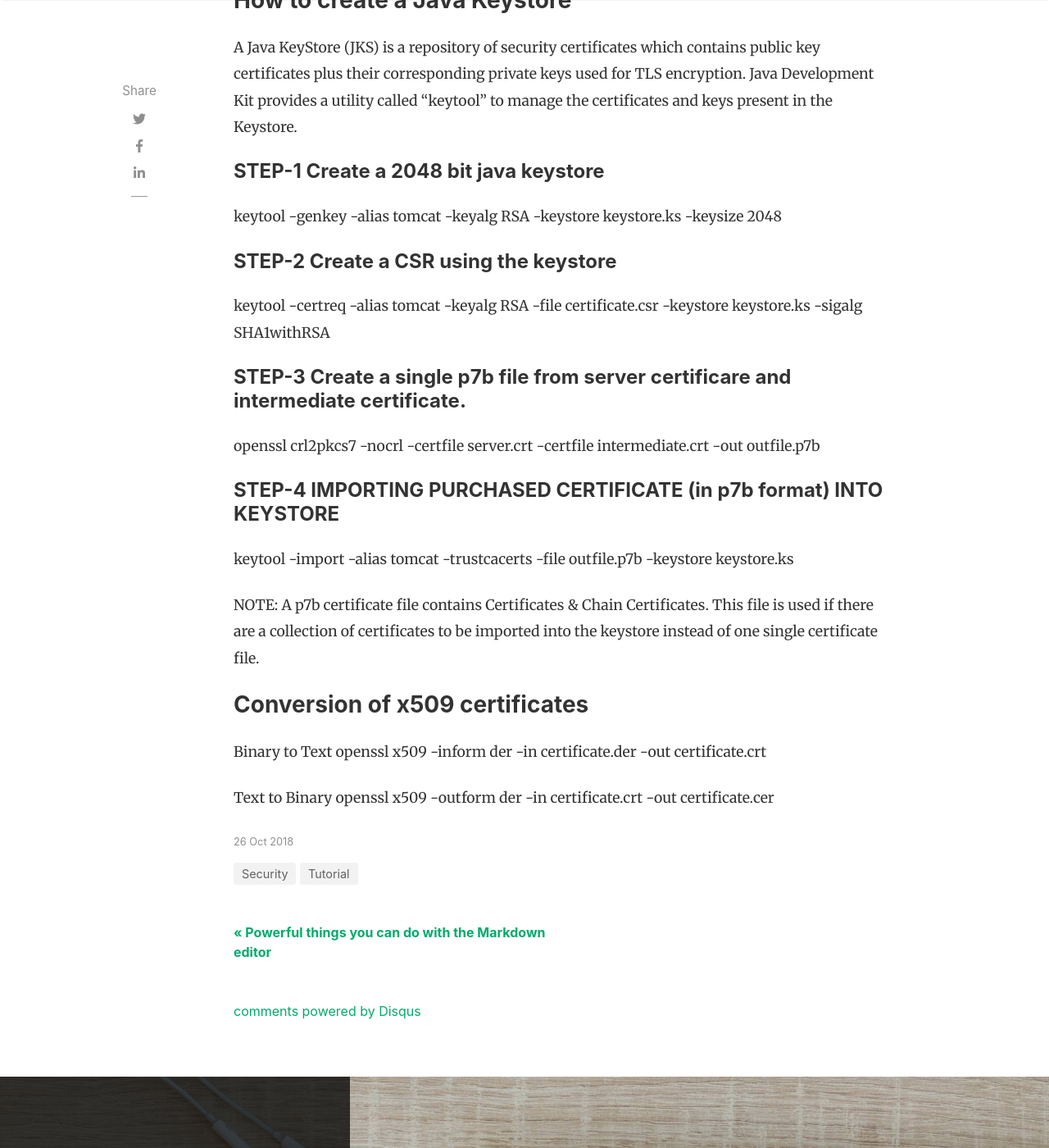
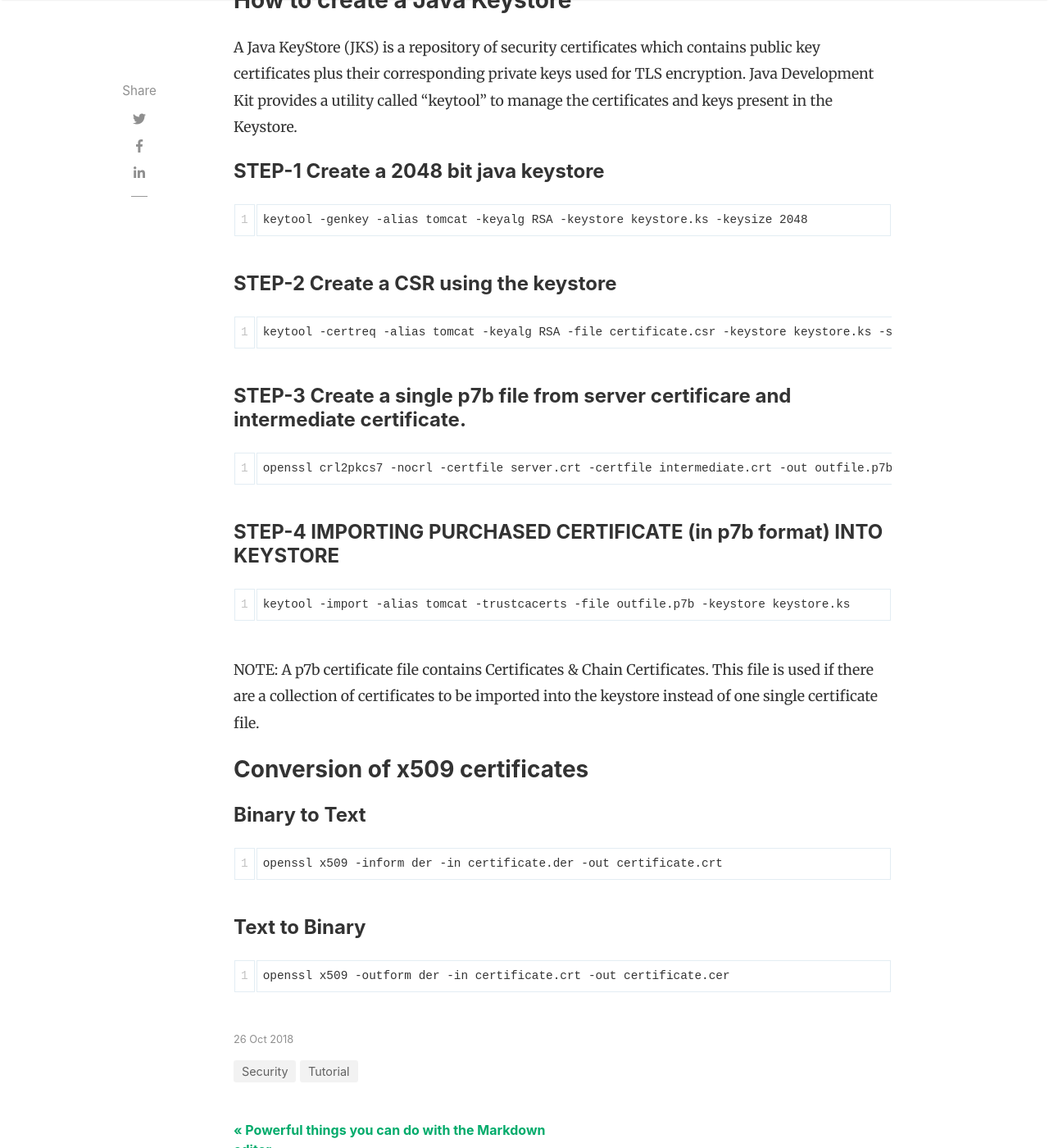
Before and after one commit to pratyush1806/pratyush1806.github.io, a Jekyll site: the page built from _posts/2018-10-26-ssl-certificates.md, in a window 1280 px wide and 1400 px high, scrolled down 1727 px. Shown: the whole window at 82% size. Built offline with Jekyll 4.4.1, drawn with Linux system fonts in a browser that asks for light colours; nearby versions of some CDN libraries; comment, search, counter and statistics services are not loaded.

Commit message:
updated ssl-article

````diff
--- a/_posts/2018-10-26-ssl-certificates.md
+++ b/_posts/2018-10-26-ssl-certificates.md
@@ -33,23 +33,35 @@ TLS v1.3 is considered to be most secure.
 A Java KeyStore (JKS) is a repository of security certificates which contains public key certificates plus their corresponding private keys used for TLS encryption. Java Development Kit provides a utility called "keytool" to manage the certificates and keys present in the Keystore.
 
 #### STEP-1 Create a 2048 bit java keystore
+```
 keytool -genkey -alias tomcat -keyalg RSA -keystore keystore.ks -keysize 2048
+```
 
 #### STEP-2 Create a CSR using the keystore
+```
 keytool -certreq -alias tomcat -keyalg RSA -file certificate.csr -keystore keystore.ks -sigalg SHA1withRSA
+```
 
 #### STEP-3 Create a single p7b file from server certificare and intermediate certificate.
+```
 openssl crl2pkcs7 -nocrl -certfile server.crt -certfile intermediate.crt -out outfile.p7b
+```
 
 #### STEP-4 IMPORTING PURCHASED CERTIFICATE (in p7b format) INTO KEYSTORE
+```
 keytool -import -alias tomcat -trustcacerts -file outfile.p7b -keystore keystore.ks
+```
 
 NOTE: A p7b certificate file contains Certificates & Chain Certificates.
 This file is used if there are a collection of certificates to be imported into the keystore instead of one single certificate file.
 
 ### Conversion of x509 certificates
-Binary to Text
+#### Binary to Text
+```
 openssl x509 -inform der -in certificate.der -out certificate.crt
+```
 
-Text to Binary
+#### Text to Binary
+```
 openssl x509 -outform der -in certificate.crt -out certificate.cer
+```
````
